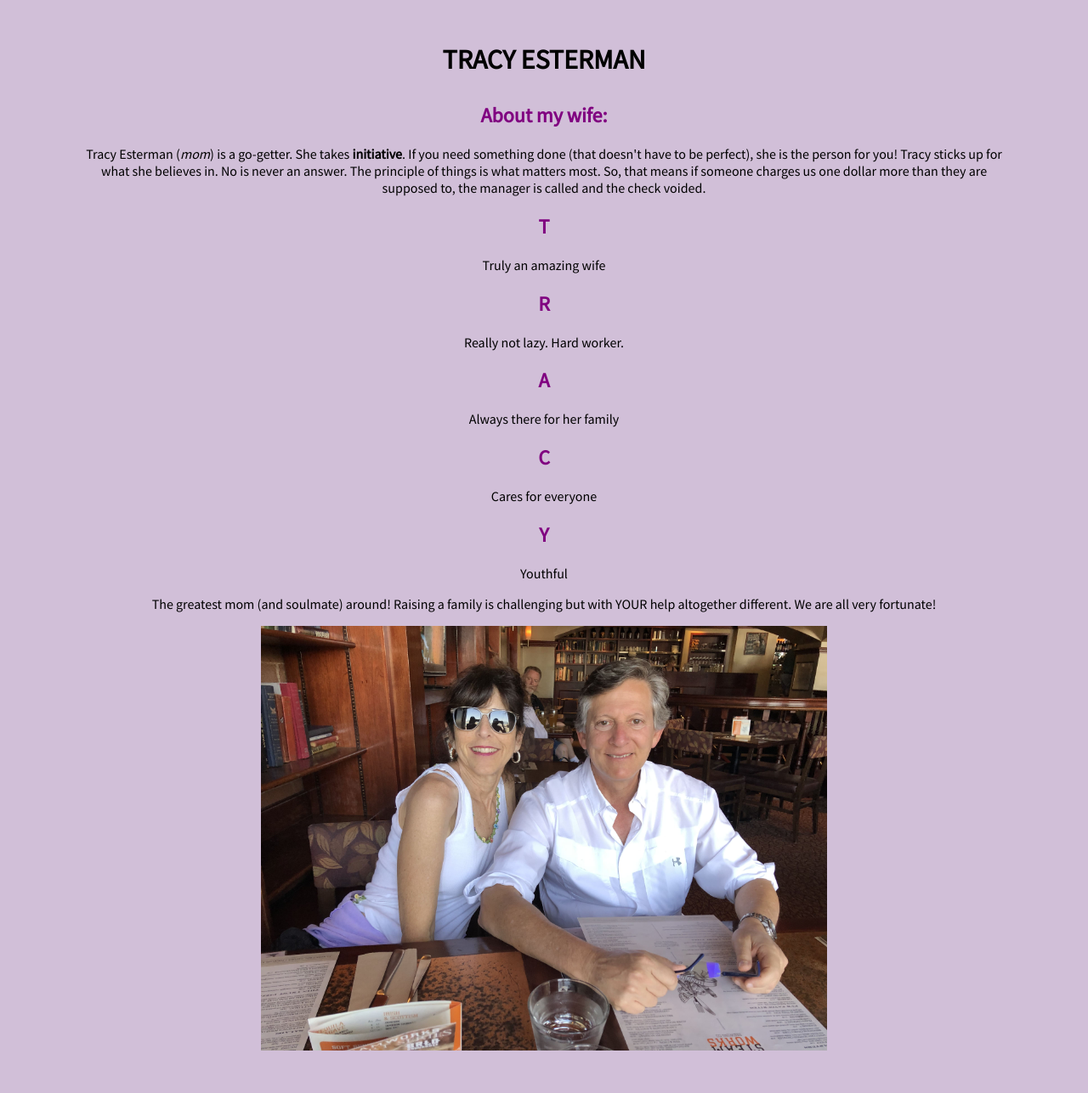
After one commit to lindsayesterman/mom-website, a PHP site: page /brad.html in a window 1280 px wide. The commit adds this page. Shown: the whole page at 85% size. Run offline with PHP 8.4, Linux system fonts and the light colour scheme.

Commit message:
added dad

```diff
--- /dev/null
+++ b/brad.html
@@ -0,0 +1,54 @@
+<!DOCTYPE html>
+
+<html>
+
+<head>
+
+
+<meta name="robots" content="noindex">
+
+<link href="https://fonts.googleapis.com/css2?family=Noto+Serif&family=PT+Serif&family=Source+Sans+Pro&display=swap" rel="stylesheet">
+
+
+
+<link rel="stylesheet" type="text/css" href="public/style.css">
+
+
+
+  <title>Best mom out there</title>
+
+</head>
+
+<body>
+  <h1><a href="index.html">TRACY ESTERMAN</a></h1>
+  <div id="introduction">
+    <h2>About my wife:</h2>
+    <p>Tracy Esterman (<em>mom</em>) is a go-getter. She takes <strong>initiative</strong>. If you need something done (that doesn't have to be perfect), she is the person for you! Tracy sticks up for what she believes in. No is never an answer. The principle of things is what matters most. So, that means if someone charges us one dollar more than they are supposed to, the manager is called and the check voided. </p>
+  </div>
+
+
+
+<div id="acronym">
+    <h2>T</h2>
+    <p> Truly an amazing wife</p>
+    <h2>R</h2>
+    <p> Really not lazy. Hard worker. </p>
+    <h2>A</h2>
+    <p> Always there for her family</p>
+    <h2>C</h2>
+    <p> Cares for everyone</p>
+    <h2>Y</h2>
+    <p> Youthful</p>
+ </div>
+
+    <p> The greatest mom (and soulmate) around! Raising a family is challenging but with YOUR help altogether different. We are all very fortunate! </p>
+
+<div class="img">
+<img src="momimg/12-min.jpg"/>
+</div>
+
+
+
+</body>
+
+</html>
--- a/index.html
+++ b/index.html
@@ -20,18 +20,20 @@
 
 <body>
   <h1><a href="index.html">TRACY ESTERMAN</a></h1>
+
   <div id="introduction">
     <h2>About my mom:</h2>
     <p>Tracy Esterman (<em>mom</em>) is a go-getter. She takes <strong>initiative</strong>. If you need something done (that doesn't have to be perfect), she is the person for you! Tracy sticks up for what she believes in. No is never an answer. The principle of things is what matters most. So, that means if someone charges us one dollar more than they are supposed to, the manager is called and the check voided. </p>
+     </div>
     <h3>Esterman Family:</h3>
     <ul>
       <li>Tracy</li>
-      <li>Brad</li>
+      <li><a href="brad.html">Brad</a></li>
       <li>Sam </li>
       <li><a href="phil.html">Phil</a></li>
       <li>Lindsay</li>
     </ul>
-  </div>
+
 
     <h3>Esterman Family Values:</h3>
     <p>The values our family holds true to our hearts, tries to exhibit everyday, and cares so deeply about. Tracy Esterman has exhibited these values more than anyone else. </p>
--- a/public/style.css
+++ b/public/style.css
@@ -72,8 +72,7 @@ img{
   max-width: 780px;
   max-height: 500px;
   margin-top: 0px;
-
-
+  margin-bottom: 50px;
 }
 
 .hidden {
```
Also changed, not shown: momimgages.html (deleted).
